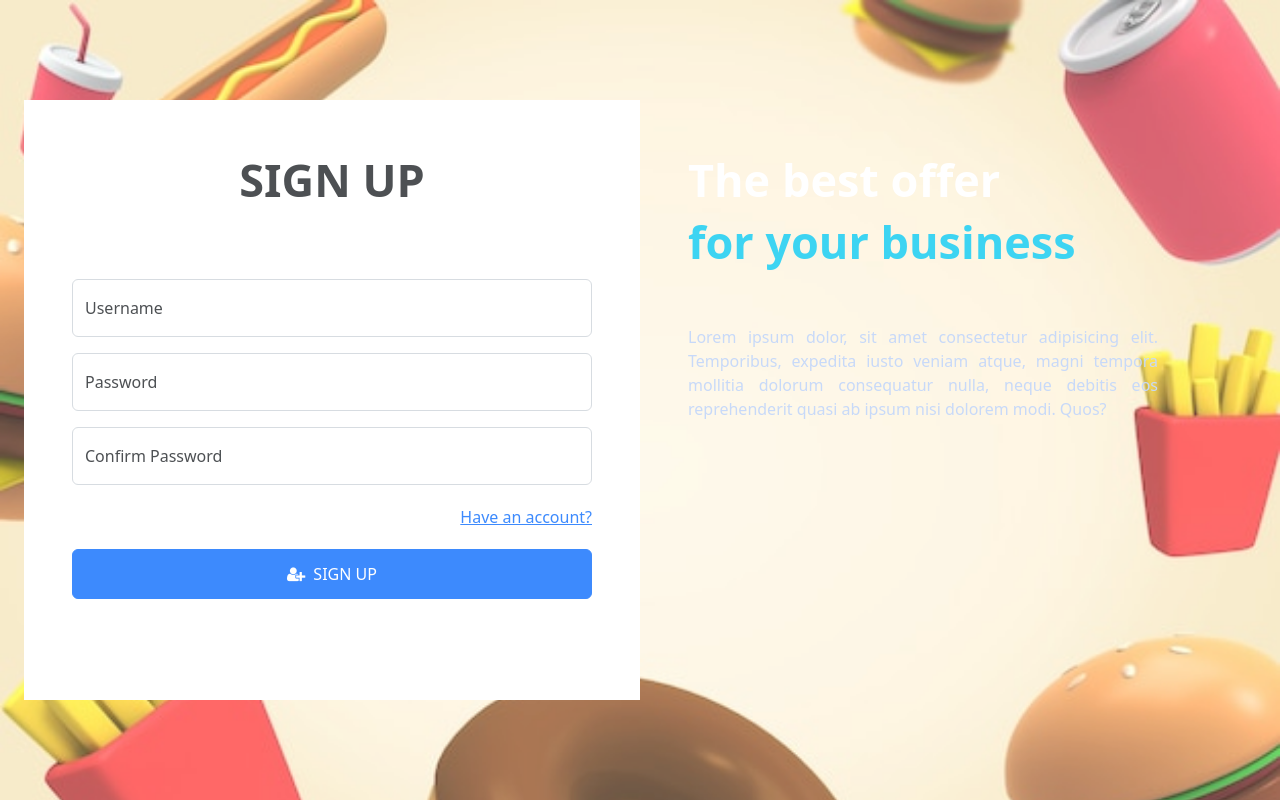
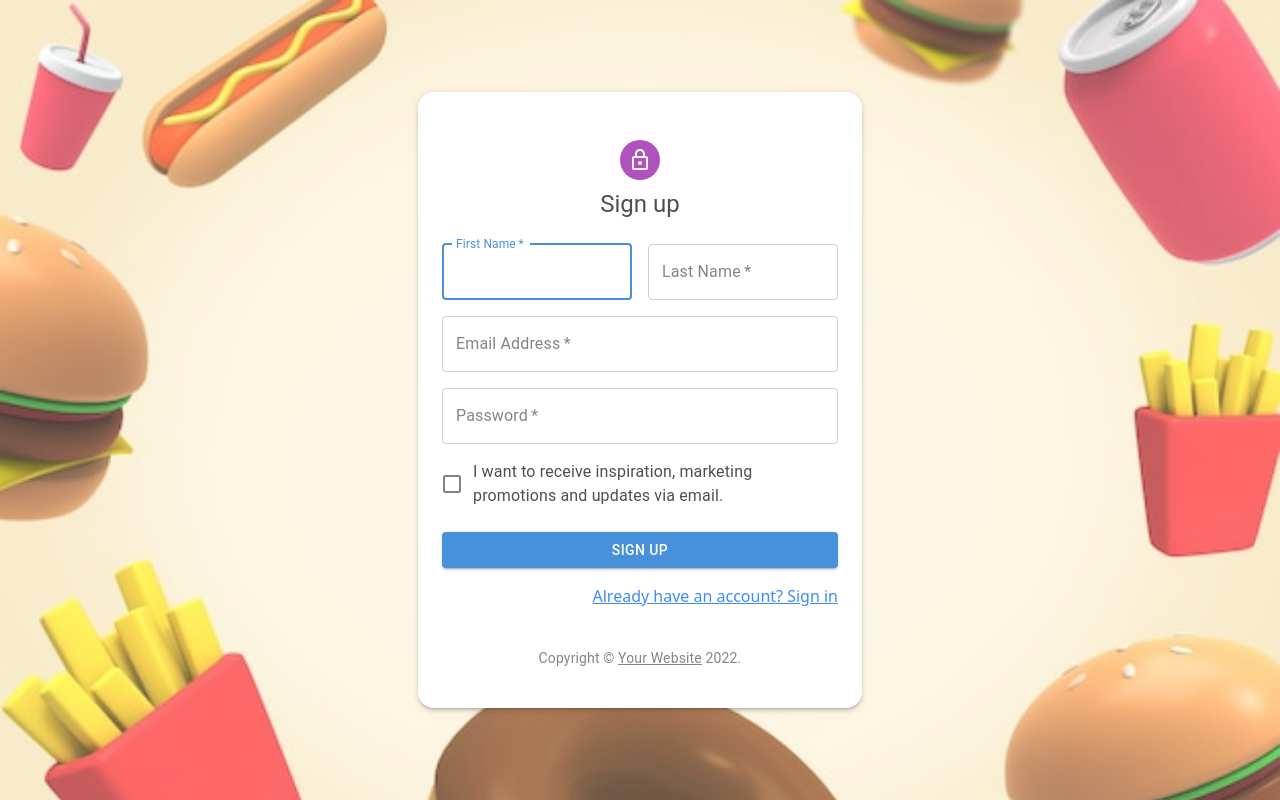
Before and after one commit to thehieuduong7/web-food-client, a React (Create React App) app: page /register in a window 1280 px wide. Built offline with nearby package versions, Linux system fonts and the light colour scheme.

Commit message:
login and register ux

```diff
--- a/src/components/auth/LoginForm.js
+++ b/src/components/auth/LoginForm.js
@@ -3,8 +3,17 @@ import styled from "@emotion/styled";
 import { Link, useNavigate } from "react-router-dom";
 import { AuthContext } from "../../helpers/context/AuthContext";
 import AlertMsg from "../layout/AlertMessage";
-import { FormControl, Grid, TextField } from "@mui/material";
-import { Box } from "@mui/system";
+import {
+	Grid,
+	TextField,
+	Container,
+	Avatar,
+	Typography,
+	Box,
+	Button,
+} from "@mui/material";
+import { Face } from "@mui/icons-material";
+import Copyright from "../layout/CopyRight";
 const LoginForm = () => {
 	const navigate = useNavigate();
 	const { loginUser, alertAuth, setAlertFail } = useContext(AuthContext);
@@ -12,9 +21,7 @@ const LoginForm = () => {
 		username: "",
 		password: "",
 	});
-	const isValidate = (form) => {
-		return form.username !== "" && form.password !== "";
-	};
+
 	const onChangeForm = (e) => {
 		setStateForm((pre) => {
 			return {
@@ -26,10 +33,6 @@ const LoginForm = () => {
 
 	const onClickSubmit = async (e) => {
 		e.preventDefault();
-		if (!isValidate(stateForm)) {
-			setAlertFail({ message: "input invalid" });
-			return;
-		}
 		const loginData = await loginUser(stateForm);
 		console.log("response", loginData);
 		if (loginData && loginData.status === 200) {
@@ -40,47 +43,31 @@ const LoginForm = () => {
 	};
 
 	return (
-		<Grid container justifyContent={"center"} sx={{ p: 3 }}>
-			<Grid
-				container
-				sm={7}
-				lg={3}
-				direction="column"
-				rowGap="20px"
+		<Container
 			sx={{
+				backgroundColor: "white",
 				p: 5,
 				minHeight: "600px",
-					display: "flex",
 				borderRadius: "16px",
 				background: "white",
 				boxShadow: 3,
 			}}
+			maxWidth="xs"
 		>
-				<Grid
-					container
-					sx={{
-						justifyContent: "center",
-					}}
-				>
-					<Header>
-						<span>
-							<i className="fa fa-user me-2" />
-						</span>
-						SIGN IN
-					</Header>
+			<Grid container direction={"column"} alignItems="center">
+				<Avatar sx={{ m: 1, bgcolor: "secondary.main" }}>
+					<Face />
+				</Avatar>
+				<Typography component="h1" variant="h5">
+					Sign in
+				</Typography>
+				<Box component="form" onSubmit={onClickSubmit} sx={{ mt: 3 }}>
+					<Grid container alignItems={"center"} direction="column" gap={2}>
+						<Grid container>
+							<AlertMsg {...alertAuth} />
 						</Grid>
-				{/* alert message */}
-				<div>
-					<AlertMsg {...alertAuth} />
-				</div>
-				<FormControl
-					component={"form"}
-					onSubmit={onClickSubmit}
-					noValidate
-					fullWidth
-				>
-					<Grid container direction="column" rowGap={"15px"}>
-						<Grid container direction="column" rowGap={"10px"}>
+						<Grid container spacing={2}>
+							<Grid item xs={12}>
 								<TextField
 									required
 									fullWidth
@@ -89,6 +76,8 @@ const LoginForm = () => {
 									value={stateForm.username}
 									onChange={onChangeForm}
 								/>
+							</Grid>
+							<Grid item xs={12}>
 								<TextField
 									required
 									fullWidth
@@ -99,8 +88,8 @@ const LoginForm = () => {
 									onChange={onChangeForm}
 								/>
 							</Grid>
-
-						{/* className="d-flex w-100 justify-content-between" */}
+						</Grid>
+						{/* option */}
 						<Grid container justifyContent="space-between">
 							<Grid item>
 								<div className="form-check">
@@ -121,29 +110,23 @@ const LoginForm = () => {
 								</div>{" "}
 							</Grid>
 						</Grid>
+
 						<Grid container justifyContent={"center"}>
-							<button
+							<Button
 								type="submit"
-								className="btn btn-primary w-100 rounded"
-								style={{ height: "50px" }}
+								fullWidth
+								variant="contained"
+								sx={{ mt: 3, mb: 2 }}
 							>
-								<span>
-									<i className="fa fa-sign-in me-2" />
-								</span>
-								SIGN IN
-							</button>
+								Sign in
+							</Button>
 						</Grid>
 					</Grid>
-				</FormControl>
+				</Box>
+				<Copyright sx={{ mt: 5 }} />
 			</Grid>
-		</Grid>
+		</Container>
 	);
 };
 
-const Header = styled.h2`
-	font-weight: 700;
-	font-size: 45px;
-	margin-top: 5px;
-`;
-
 export default LoginForm;
--- a/src/components/auth/RegisterForm.js
+++ b/src/components/auth/RegisterForm.js
@@ -1,140 +1,119 @@
-import React, { useContext, useState, useEffect } from "react";
+import * as React from "react";
 import { Link } from "react-router-dom";
-import styled from "@emotion/styled";
-import { AuthContext } from "../../helpers/context/AuthContext";
-import AlertMsg from "../layout/AlertMessage";
-const RegisterForm = () => {
-	const { registerUser } = useContext(AuthContext);
-	const initState = {
-		username: "",
-		password: "",
-		confirmPassword: "",
-	};
-	const [stateForm, setStateForm] = useState(initState);
-	const onChangeForm = (e) => {
-		setStateForm((pre) => {
-			return {
-				...pre,
-				[e.target.name]: e.target.value,
-			};
+import Copyright from "../layout/CopyRight";
+import Avatar from "@mui/material/Avatar";
+import Button from "@mui/material/Button";
+import TextField from "@mui/material/TextField";
+import FormControlLabel from "@mui/material/FormControlLabel";
+import Checkbox from "@mui/material/Checkbox";
+import Grid from "@mui/material/Grid";
+import Box from "@mui/material/Box";
+import LockOutlinedIcon from "@mui/icons-material/LockOutlined";
+import Typography from "@mui/material/Typography";
+import Container from "@mui/material/Container";
+
+export default function RegisterForm() {
+	const handleSubmit = (event) => {
+		event.preventDefault();
+		const data = new FormData(event.currentTarget);
+		console.log({
+			email: data.get("email"),
+			password: data.get("password"),
 		});
 	};
 
-	const [alert, setAlert] = useState(null);
-	useEffect(() => {
-		if (alert) {
-			let out = setTimeout(() => setAlert(null), 3000);
-			console.log("tao");
-			return () => {
-				console.log("clear");
-				clearTimeout(out);
-			};
-		}
-	}, [alert]); // thay đổi  vùng nhớ mới khi submit thì sẽ reset timeout
-	const onClickSubmit = async (e) => {
-		const res = await registerUser(stateForm);
-		if (res.success) {
-			setAlert({ type: "primary", message: res.message });
-			setStateForm(initState);
-		} else {
-			setAlert({ type: "danger", message: res.message });
-		}
-	};
-
 	return (
-		<div className="container-fluid row">
-			<div
-				className="col-sm-6 flex-column d-flex bg-white p-5"
-				style={{ gap: "20px", minHeight: "600px" }}
+		<Container
+			sx={{
+				backgroundColor: "white",
+				p: 5,
+				minHeight: "600px",
+				borderRadius: "16px",
+				background: "white",
+				boxShadow: 3,
+			}}
+			maxWidth="xs"
+		>
+			<Box
+				sx={{
+					display: "flex",
+					flexDirection: "column",
+					alignItems: "center",
+				}}
 			>
-				<div className="d-flex justify-content-center">
-					<Header>SIGN UP</Header>
-				</div>
-				<div>
-					{alert && (
-						<AlertMsg info={{ type: alert.type, message: alert.message }} />
-					)}
-				</div>
-				<div className="form mt-2">
-					<div className="form-floating mt-3 ">
-						<input
-							type="text"
-							className="form-control"
-							id="inputUsr"
-							placeholder="Username"
-							name="username"
-							value={stateForm.username}
-							onChange={onChangeForm}
-						/>
-						<label htmlFor="inputUsr">Username</label>
-					</div>
-					<div className="form-floating mt-3 ">
-						<input
-							type="password"
-							className="form-control"
-							id="inputPwd"
-							placeholder="Password"
-							name="password"
-							value={stateForm.password}
-							onChange={onChangeForm}
-						/>
-						<label htmlFor="inputPwd">Password</label>
-					</div>
-					<div className="form-floating mt-3 ">
-						<input
-							type="password"
-							className="form-control"
-							id="inputPwdConfirm"
-							placeholder="inputPwdConfirm"
-							name="confirmPassword"
-							value={stateForm.confirmPassword}
-							onChange={onChangeForm}
-						/>
-						<label htmlFor="inputPwdConfirm">Confirm Password</label>
-					</div>
-				</div>
-				<div className="d-flex w-100 justify-content-end">
-					<div>
-						<Link to="/login">Have an account?</Link>
-					</div>
-				</div>
-				<div className="mb-3">
-					<button
-						className="btn btn-primary w-100"
-						style={{ height: "50px" }}
-						onClick={onClickSubmit}
+				<Avatar sx={{ m: 1, bgcolor: "secondary.main" }}>
+					<LockOutlinedIcon />
+				</Avatar>
+				<Typography component="h1" variant="h5">
+					Sign up
+				</Typography>
+				<Box component="form" onSubmit={handleSubmit} sx={{ mt: 3 }}>
+					<Grid container spacing={2}>
+						<Grid item xs={12} sm={6}>
+							<TextField
+								autoComplete="given-name"
+								name="firstName"
+								required
+								fullWidth
+								id="firstName"
+								label="First Name"
+								autoFocus
+							/>
+						</Grid>
+						<Grid item xs={12} sm={6}>
+							<TextField
+								required
+								fullWidth
+								id="lastName"
+								label="Last Name"
+								name="lastName"
+								autoComplete="family-name"
+							/>
+						</Grid>
+						<Grid item xs={12}>
+							<TextField
+								required
+								fullWidth
+								id="email"
+								label="Email Address"
+								name="email"
+								autoComplete="email"
+							/>
+						</Grid>
+						<Grid item xs={12}>
+							<TextField
+								required
+								fullWidth
+								name="password"
+								label="Password"
+								type="password"
+								id="password"
+								autoComplete="new-password"
+							/>
+						</Grid>
+						<Grid item xs={12}>
+							<FormControlLabel
+								control={<Checkbox value="allowExtraEmails" color="primary" />}
+								label="I want to receive inspiration, marketing promotions and updates via email."
+							/>
+						</Grid>
+					</Grid>
+					<Button
+						type="submit"
+						fullWidth
+						variant="contained"
+						sx={{ mt: 3, mb: 2 }}
 					>
-						<span>
-							<i className="fa fa-user-plus me-2" />
-						</span>
-						SIGN UP
-					</button>
-				</div>
-			</div>
-			<div className="col-sm-6 p-5">
-				<Header className="text-white"> The best offer</Header>
-				<Header className="text-info"> for your business</Header>
-				<Paragram>
-					Lorem ipsum dolor, sit amet consectetur adipisicing elit. Temporibus,
-					expedita iusto veniam atque, magni tempora mollitia dolorum
-					consequatur nulla, neque debitis eos reprehenderit quasi ab ipsum nisi
-					dolorem modi. Quos?
-				</Paragram>
-			</div>
-		</div>
+						Sign Up
+					</Button>
+					<Grid container justifyContent="flex-end">
+						<Grid item>
+							<Link to={"/login"}>Already have an account? Sign in</Link>
+						</Grid>
+					</Grid>
+				</Box>
+			</Box>
+			<Copyright sx={{ mt: 5 }} />
+		</Container>
 	);
-};
-const Header = styled.h2`
-	font-weight: 700;
-	font-size: 45px;
-	margin-top: 5px;
-`;
-const Paragram = styled.p`
-	margin-top: 56px;
-	margin-bottom: 56px;
-
-	margin-right: 50px;
-	color: hsl(218, 81%, 85%);
-	text-align: justify;
-`;
-export default RegisterForm;
+}
--- a/src/components/layout/AlertMessage.js
+++ b/src/components/layout/AlertMessage.js
@@ -1,7 +1,11 @@
 import React, { useEffect, useState } from "react";
 import { Alert } from "@mui/material";
 const AlertMsg = (pros) => {
-	return pros.show ? <Alert severity={pros.type}>{pros.message}</Alert> : null;
+	return pros.show ? (
+		<Alert sx={{ flexGrow: 1 }} severity={pros.type}>
+			{pros.message}
+		</Alert>
+	) : null;
 };
 
 export default AlertMsg;
--- /dev/null
+++ b/src/components/layout/CopyRight.js
@@ -0,0 +1,20 @@
+import { Typography, Link } from "@mui/material";
+function Copyright(props) {
+	return (
+		<Typography
+			variant="body2"
+			color="text.secondary"
+			align="center"
+			{...props}
+		>
+			{"Copyright © "}
+			<Link color="inherit" href="https://mui.com/">
+				Your Website
+			</Link>{" "}
+			{new Date().getFullYear()}
+			{"."}
+		</Typography>
+	);
+}
+
+export default Copyright;
--- a/src/components/layout/NavBar.js
+++ b/src/components/layout/NavBar.js
@@ -24,7 +24,10 @@ function NavBar() {
 
 	const ButtonUser = isAuthenticated ? (
 		<Button
-			onClick={logout}
+			onClick={() => {
+				logout();
+				navigate("/login");
+			}}
 			color="inherit"
 			sx={{
 				borderRadius: "12px",
@@ -34,7 +37,7 @@ function NavBar() {
 				mx: 1,
 			}}
 		>
-			Logout
+			{user.username}, Logout
 		</Button>
 	) : (
 		<Button
--- a/src/helpers/feature/authSlice.js
+++ b/src/helpers/feature/authSlice.js
@@ -30,7 +30,7 @@ const authSlice = createSlice({
 		logout(state) {
 			return {
 				...state,
-				authLoading: false,
+				isAuthenticated: false,
 				user: null,
 				authorization: null,
 			};
```
Also changed, not shown: src/helpers/service/authService.js (+7 -6 lines). Lines whose indentation alone changed are shown as unchanged.
